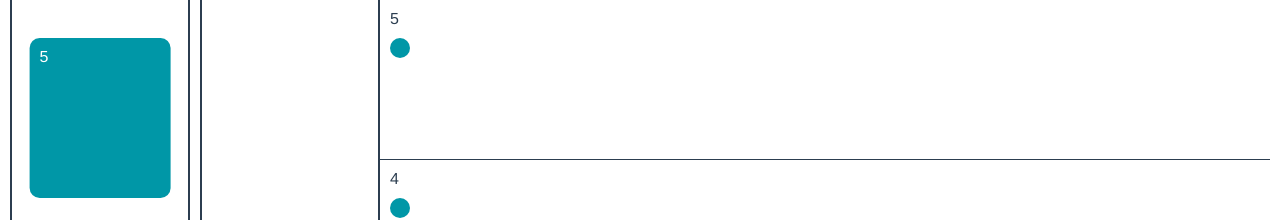
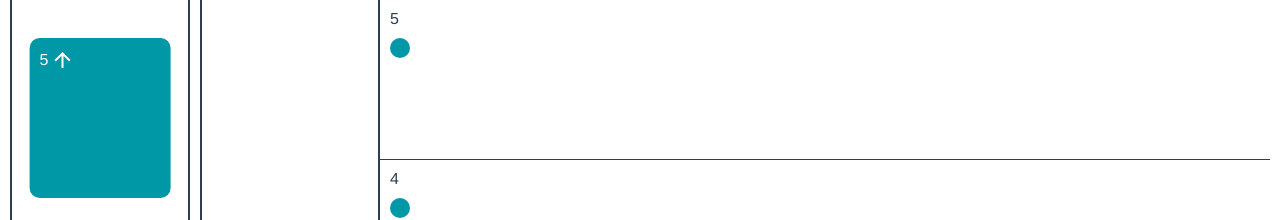
Before and after one commit to fury1eo/trueconf-elevator, a Vue app: page / in a window 1280 px wide. Both pictures are taken after a click on the button 400 px from the left and 48 px from the top of the page. Shown: the top 220 px of the page. Built offline with nearby package versions, Linux system fonts and the light colour scheme.

Commit message:
added arrows on lift direction

```diff
--- a/package.json
+++ b/package.json
@@ -8,6 +8,7 @@
     "lint": "vue-cli-service lint"
   },
   "dependencies": {
+    "@fortawesome/vue-fontawesome": "^3.0.3",
     "@vue/cli": "^5.0.8",
     "core-js": "^3.8.3",
     "vue": "^3.2.13"
--- a/public/index.html
+++ b/public/index.html
@@ -5,6 +5,7 @@
     <meta http-equiv="X-UA-Compatible" content="IE=edge">
     <meta name="viewport" content="width=device-width,initial-scale=1.0">
     <link rel="icon" href="<%= BASE_URL %>favicon.ico">
+    <link rel="stylesheet" href="https://fonts.googleapis.com/css2?family=Material+Symbols+Outlined:opsz,wght,FILL,GRAD@24,300,0,0"/>
     <title>Elevator Simulator</title>
   </head>
   <body>
--- a/src/components/ShaftItem.vue
+++ b/src/components/ShaftItem.vue
@@ -8,7 +8,10 @@
                 : {animation: 'flash 3s', bottom: `${height}vh`, height: `calc(100vh / ${levels.length})`}"
         >
             <div v-if="!isActive" class="lift_info">
-                <div class="level_number">{{ goToLevel }}</div>
+                <div class="level_number">{{ level }}</div>
+                <span class="material-symbols-outlined">
+                    {{direction === 'up' ? 'arrow_upward' : 'arrow_downward'}}
+                </span>
             </div>
         </div>
     </div>
@@ -16,7 +19,6 @@
 </template>
 
 <script>
-
     export default {
 
         data() {
@@ -24,7 +26,8 @@
                 level: 1,
                 levelDifference: 0,
                 liftRelaxing: false,
-                height: 100 / this.levels.length * (this.goToLevel-1)
+                height: 100 / this.levels.length * (this.goToLevel-1),
+                direction: 'up'
             }
         },
 
@@ -33,6 +36,10 @@
             'goToLevel': {
                 handler() {
                     this.levelDifference = Math.abs(this.goToLevel - this.level);
+
+                    if (this.goToLevel > this.level) this.direction = 'up'
+                    else this.direction = 'down'
+
                     this.height = 100 / this.levels.length * (this.goToLevel-1);
                     this.level = this.goToLevel;
 
@@ -69,7 +76,15 @@
         position: absolute;
         color: #fff;
     }
+    .lift_info {
+        display: flex;
+        align-items: center;
+        gap: 2px;
+    }
     .level_number {
+        color: #fff;
+    }
+    .material-symbols-outlined {
         color: #fff;
     }
     @keyframes flash {
```
Also changed, not shown: 1 other file (tests, documents, lock files or other folders).
